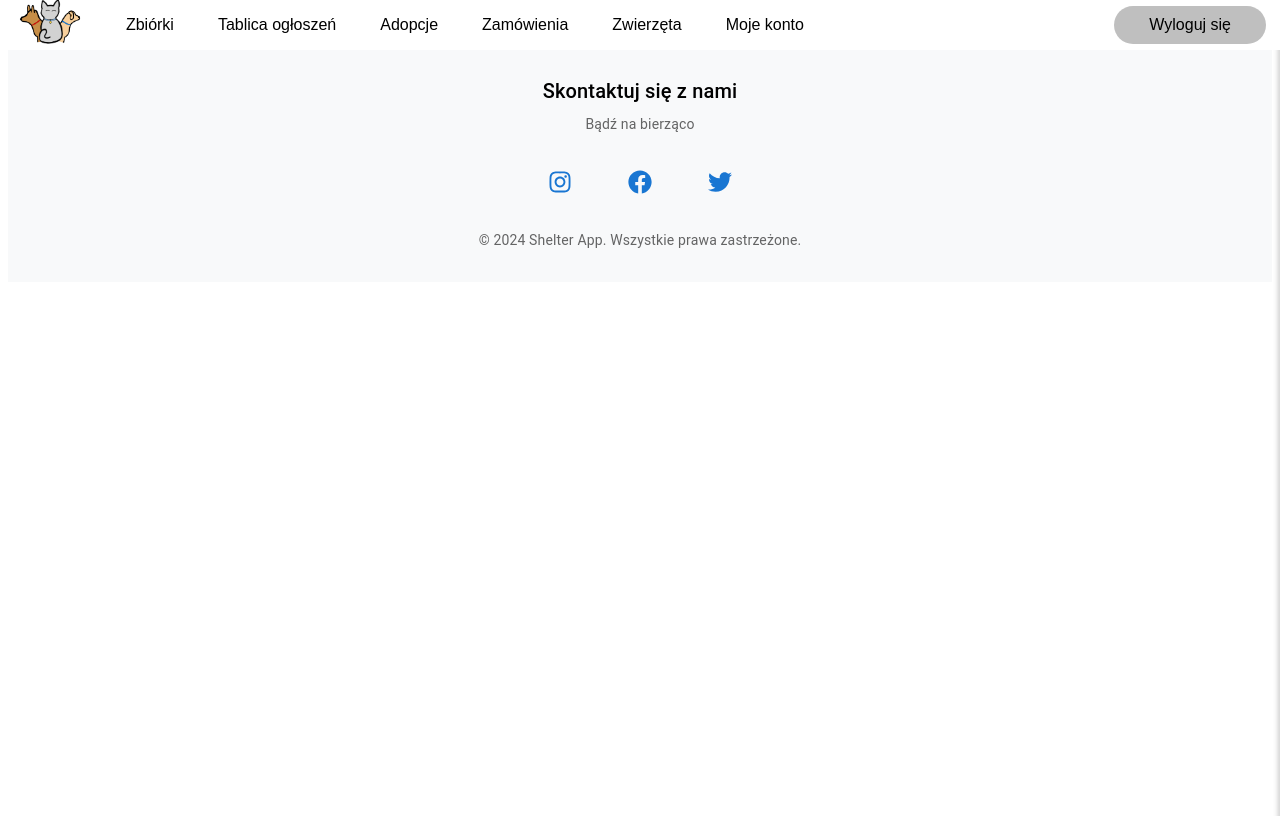
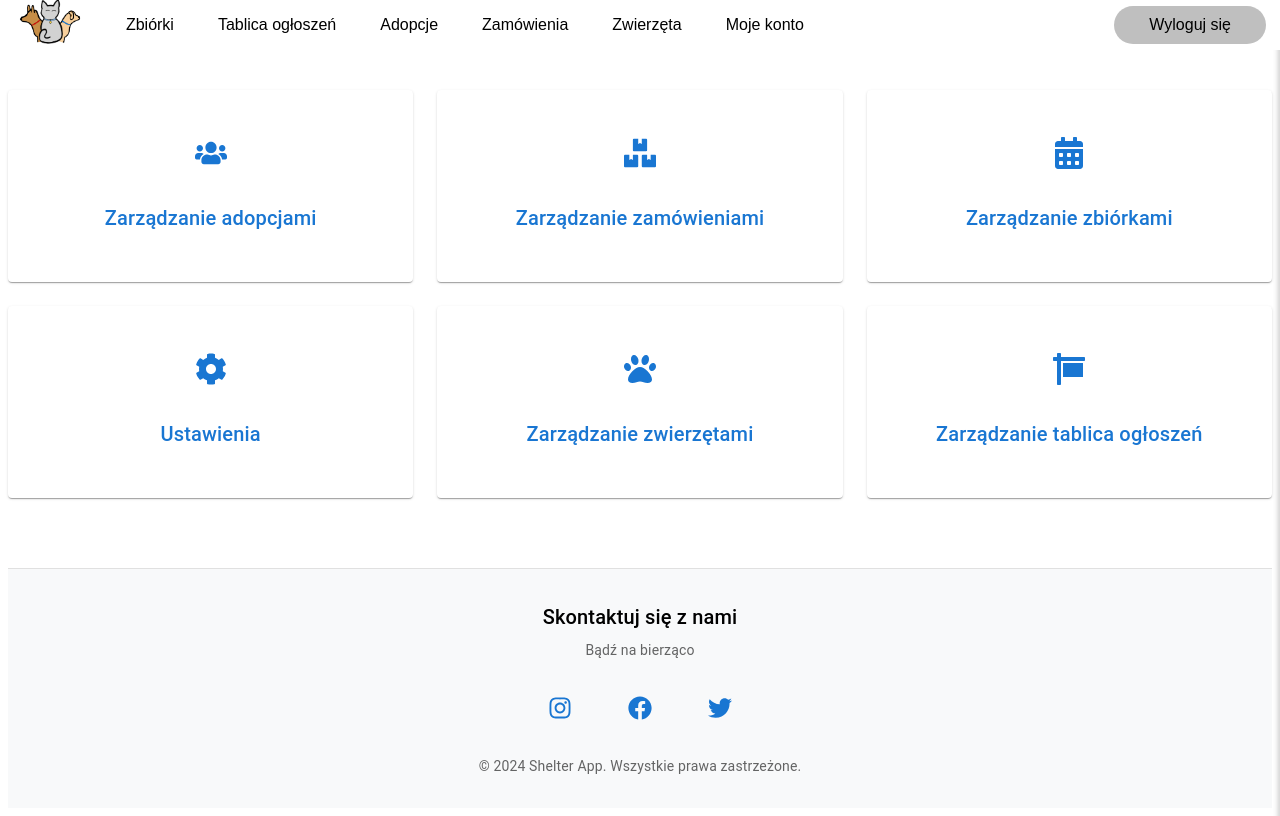
Before and after one commit to NataliaJanda/Animal-shelters-web-platform, a React (Create React App) app in the folder frontend/shelter-app/: page /MainPageSessionShelter in a window 1280 px wide. Built offline with nearby package versions, Linux system fonts and the light colour scheme; sample sign-in values are in the browser's storage.

Commit message:
Main page for shelter account.

```diff
--- a/frontend/shelter-app/src/components/MainPage/MainPageSessionShelter.js
+++ b/frontend/shelter-app/src/components/MainPage/MainPageSessionShelter.js
@@ -3,6 +3,34 @@ import SideBar from "../SideBar/SideBar";
 import NavbarTopShelter from "../ShelterComponents/NavbarTopShelter";
 import {AppContainer} from "../Navbar/style";
 import ShelterFooter from "../Background/ShelterFooter";
+import {Box, AppBar, Typography, Grid, Card, CardContent, Button, Tooltip,
+} from "@mui/material";
+import { styled } from "@mui/system";
+import { FaPaw, FaBoxes, FaCalendarAlt, FaUsers, FaSign, FaCog } from "react-icons/fa";
+import { Link } from "react-router-dom";
+
+
+const StyledCard = styled(Card)(({ theme }) => ({
+    height: "100%",
+    transition: "transform 0.2s ease-in-out",
+    "&:hover": {
+        transform: "translateY(-5px)",
+    }
+}));
+
+const NavigationButton = styled(Button)(({ theme }) => ({
+    padding: theme.spacing(3),
+    height: "100%",
+    display: "flex",
+    flexDirection: "column",
+    gap: theme.spacing(2),
+    fontSize: "1.1rem",
+    textTransform: "none",
+}));
+
+const IconWrapper = styled(Box)({
+    fontSize: "2rem"
+});
 
 const MainPageSessionShelter = () => {
 
@@ -18,11 +46,48 @@ const MainPageSessionShelter = () => {
         }
     }, []);
 
+    const navigationItems = [
+        { icon: <FaUsers />, title: "Zarządzanie adopcjami", path: "/ManageAdoption" },
+        { icon: <FaBoxes />, title: "Zarządzanie zamówieniami",path: "/Orders"},
+        { icon: <FaCalendarAlt />, title: "Zarządzanie zbiórkami",path: "/ManageCampaigns"},
+        { icon: <FaCog />, title: "Ustawienia",path: "/MyAccountShelter"},
+        { icon: <FaPaw />, title: "Zarządzanie zwierzętami" ,path: "/ManageAnimals"},
+        { icon: <FaSign />, title: "Zarządzanie tablica ogłoszeń" ,path: "/ManageNews"},
+    ];
 
     return (
         <AppContainer>
             <NavbarTopShelter />
             <SideBar isOpen={isSidebarOpen} toggleSidebar={toggleSidebar} />
+
+            <Box sx={{ flexGrow: 2 }}>
+                <AppBar position="static" >
+                </AppBar>
+                <Grid container spacing={3} sx={{ py: 6 }}>
+                    {navigationItems.map((item, index) => (
+                        <Grid item xs={12} sm={6} md={4} key={index}>
+                            <Tooltip title={item.description || item.title} arrow placement="top">
+                                <StyledCard>
+                                    <CardContent>
+                                        <NavigationButton
+                                            fullWidth
+                                            aria-label={item.title}
+                                            role="button"
+                                            component={Link}
+                                            to={item.path}
+                                        >
+                                            <IconWrapper>{item.icon}</IconWrapper>
+                                            <Typography variant="h6" component="div">
+                                                {item.title}
+                                            </Typography>
+                                        </NavigationButton>
+                                    </CardContent>
+                                </StyledCard>
+                            </Tooltip>
+                        </Grid>
+                    ))}
+                </Grid>
+            </Box>
             <ShelterFooter/>
         </AppContainer>
     );
```
